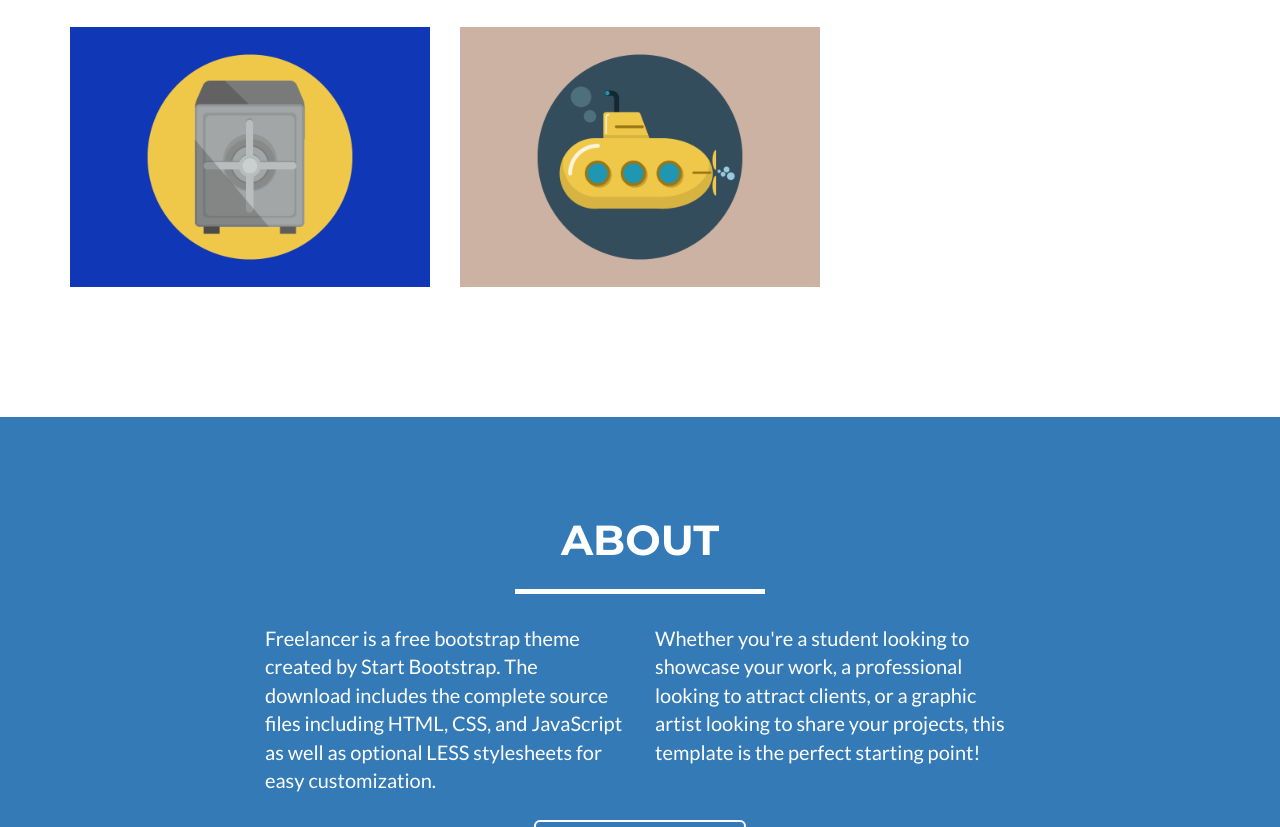
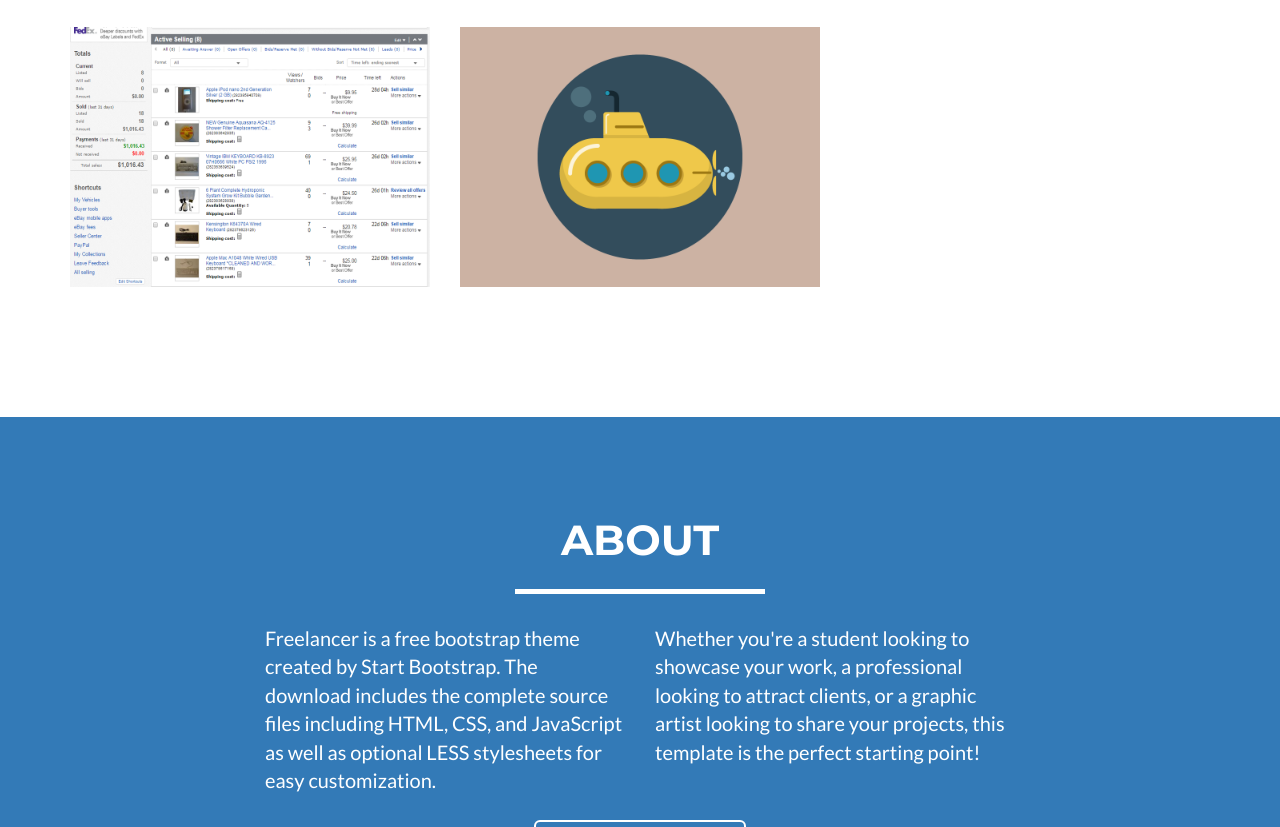
Before and after one commit to HaysS/HaysS.github.io, a website: page index.html in a window 1280 px wide. Shown: the part 1513-2340 px from the top of the page. Drawn offline with nearby package versions, Linux system fonts and the light colour scheme.

Commit message:
Added pics of ebay store to portfolio

```diff
--- a/index.html
+++ b/index.html
@@ -140,7 +140,7 @@
                                 <i class="fa fa-search-plus fa-3x"></i>
                             </div>
                         </div>
-                        <img src="img/portfolio/safe.png" class="img-responsive" alt="Safe">
+                        <img src="img/portfolio/ebay-sales.png" class="img-responsive" alt="Safe">
                     </a>
                 </div>
                 <div class="col-sm-4 portfolio-item">
@@ -455,7 +455,7 @@
                         <div class="modal-body">
                             <h2>Project Title</h2>
                             <hr class="star-primary">
-                            <img src="img/portfolio/safe.png" class="img-responsive img-centered" alt="">
+                            <img src="img/portfolio/ebay-feedback.png" class="img-responsive img-centered" alt="">
                             <p>Use this area of the page to describe your project. The icon above is part of a free icon set by <a href="https://sellfy.com/p/8Q9P/jV3VZ/">Flat Icons</a>. On their website, you can download their free set with 16 icons, or you can purchase the entire set with 146 icons for only $12!</p>
                             <ul class="list-inline item-details">
                                 <li>Client:
```
Also changed, not shown: img/portfolio/ebay-feedback.png (added), img/portfolio/ebay-sales.png (added).
